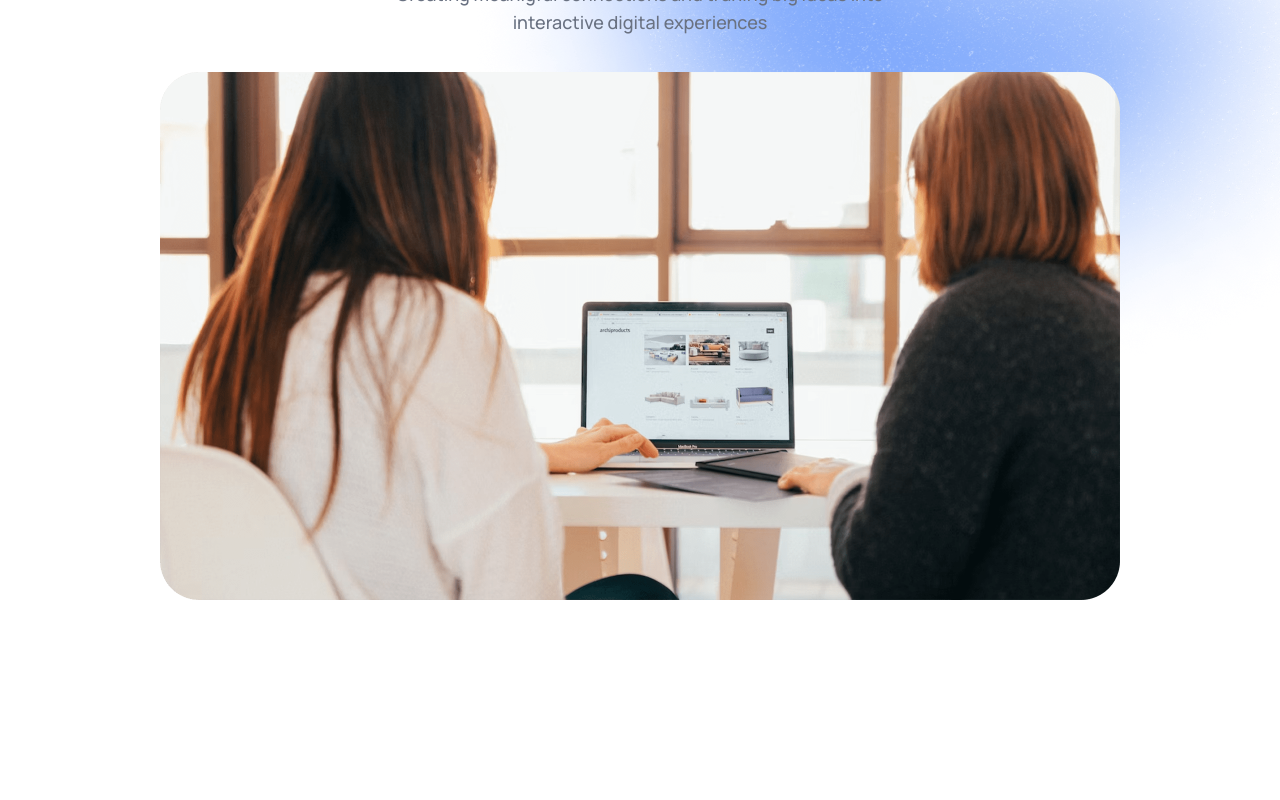
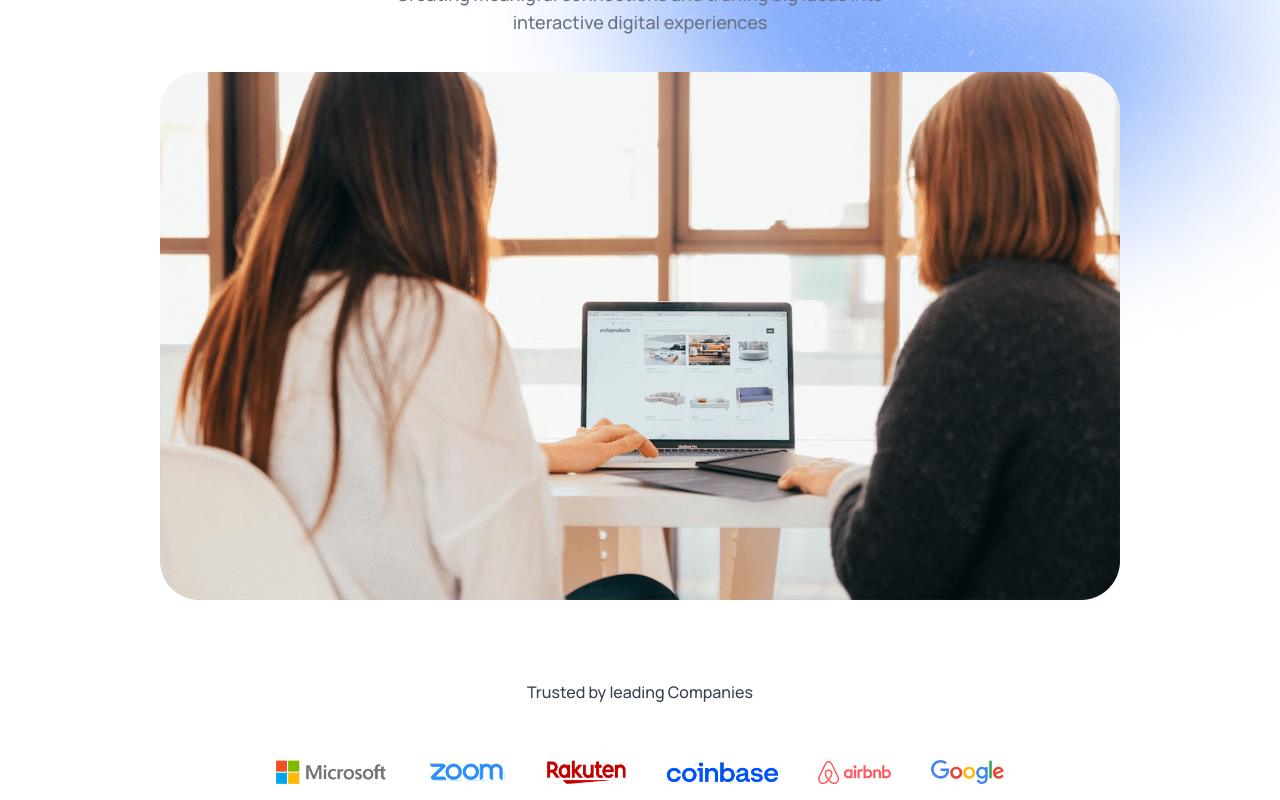
Before and after one commit to AkashDas000/Agency-ai, a React (Vite) app: page / in a window 1280 px wide. Shown: the part 447-1247 px from the top of the page. Before the commit the page ends 1127 px from the top, so only its background shows below. Built offline with nearby package versions, Linux system fonts and the light colour scheme.

Commit message:
Services component

```diff
--- a/src/App.jsx
+++ b/src/App.jsx
@@ -1,6 +1,7 @@
 import { useState } from "react";
 import Navbar from "./components/Navbar";
 import Hero from "./components/Hero";
+import TrustedBy from "./components/TrustedBy";
 
 function App() {
 
@@ -11,6 +12,7 @@
     <div className=" dark:bg-black relative">
       < Navbar theme={theme} setTheme={setTheme} />
       <Hero/>
+      <TrustedBy/>
     </div>
   );
 }
--- /dev/null
+++ b/src/components/Services.jsx
@@ -0,0 +1,39 @@
+import React from 'react'
+import assets from '../assets/assets'
+
+const Services = () => {
+
+    const servicesData = [
+        {
+            title: 'Advertising',
+            description: 'We turn bold ideas into powerful digital solution that connect, engage...',
+            icon: assets.ads_icon
+        },
+         {
+            title: 'Content marketing',
+            description: 'We help you execute your plan and deliver results',
+            icon: assets.marketing_icon
+        },
+         {
+            title: 'Content writing',
+            description: "We help you create a marketing strategy that drives results.",
+            icon: assets.content_icon
+        },
+         {
+            title: 'Social Media',
+            description: 'We help you build a strong social media presence and engage with your audience.',
+            icon: assets.social_icon
+        },
+    ]
+
+  return (
+    <div id='services' className='relative flex flex-col items-center gap-7 px-4 sm:px-12 lg:px-24 xl:px-40 pt-30 text-gray-700 dark:text-white
+' >
+        <img src={assets.bgImage2} alt="" className=' absolute -top-110 -left-70 -z-1 dark:hidden' />
+
+
+    </div>
+  )
+}
+
+export default Services
--- /dev/null
+++ b/src/components/TrustedBy.jsx
@@ -0,0 +1,23 @@
+import React from "react";
+import { company_logos } from "../assets/assets";
+
+const TrustedBy = () => {
+  return (
+    <div className=" flex flex-col items-center px-4 sm:px-12 lg:px-24 xl:px-40 gap-10 text-gray-700 dark:text-white/80">
+      <h3 className=" font-semibold">Trusted by leading Companies</h3>
+
+      <div className=" flex items-center justify-center flex-wrap gap-10 m-4">
+        {company_logos.map((logo, index) => (
+          <img
+            key={index}
+            src={logo}
+            alt=""
+            className="max-h-5 sm:max-h-6 dark:drop-shadow-xl"
+          />
+        ))}
+      </div>
+    </div>
+  );
+};
+
+export default TrustedBy;
```
